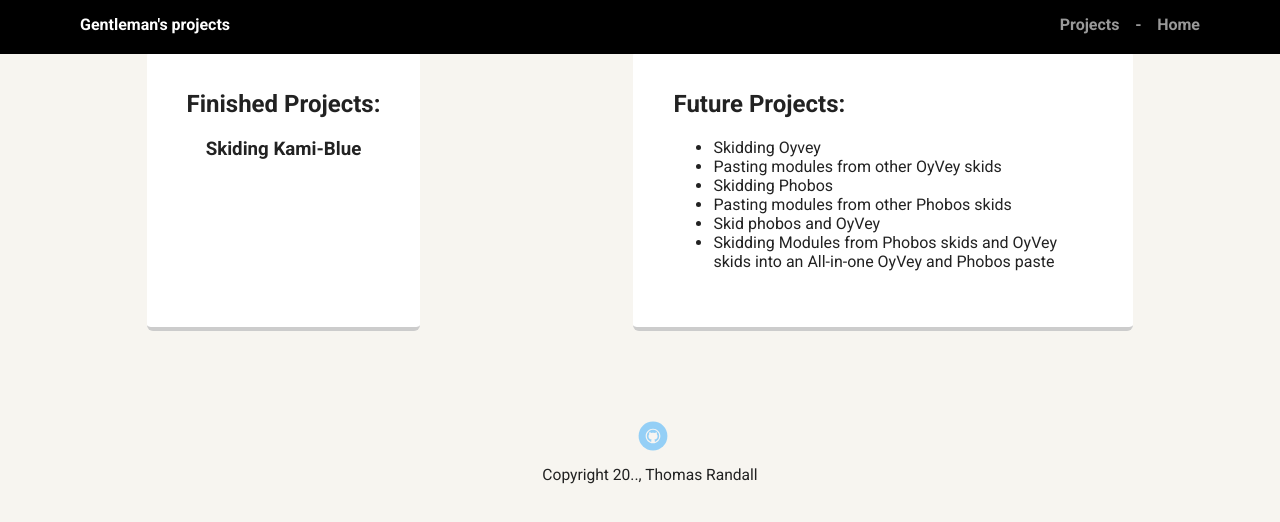
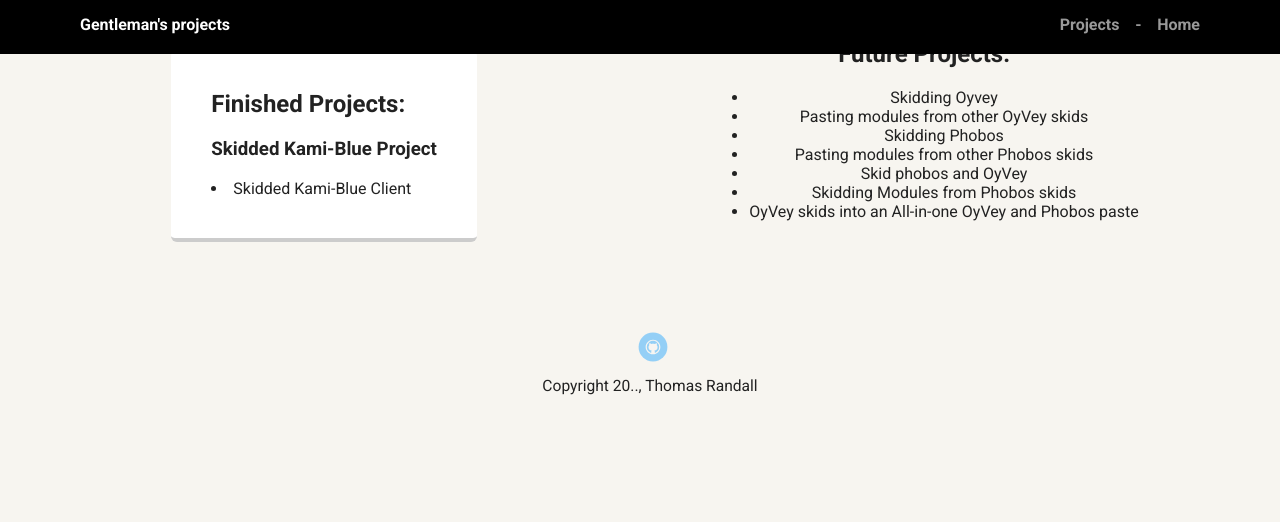
Before and after one commit to Gentleman2292/Gentleman2292.github.io, a plain HTML site: page projects.html in a window 1280 px wide. Drawn offline with Linux system fonts and the light colour scheme; a web font is replaced by a local one.

Commit message:
Added list kb skid, seperated card fix space, list

```diff
--- a/projects.html
+++ b/projects.html
@@ -25,10 +25,11 @@
 <main class="flex">
   <div class="card">
     <h2>Finished Projects:</h2>
-    <h3>Skiding Kami-Blue</h3>
+    <h3>Skidded Kami-Blue Project</h3>
+    <li>Skidded Kami-Blue Client</li>
   </div>
 
-  <div class="card">
+  <div class="Future-Project-Card">
     <h2>Future Projects:</h2>
     <ul>
       <li>Skidding Oyvey</li>
@@ -36,7 +37,8 @@
       <li>Skidding Phobos</li>
       <li>Pasting modules from other Phobos skids</li>
       <li>Skid phobos and OyVey</li>
-      <li>Skidding Modules from Phobos skids and OyVey skids into an All-in-one OyVey and Phobos paste</li>
+      <li>Skidding Modules from Phobos skids</li>
+      <li>OyVey skids into an All-in-one OyVey and Phobos paste</li>
     </ul>
   </div>
 
```
